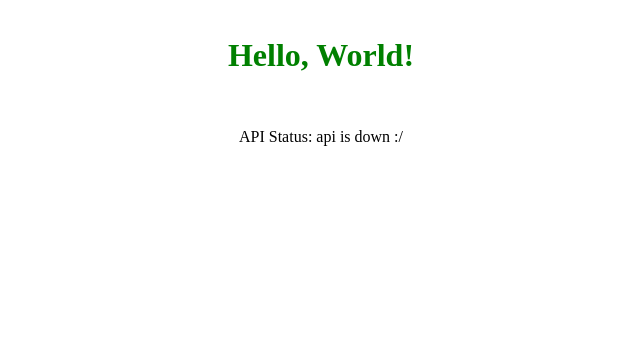
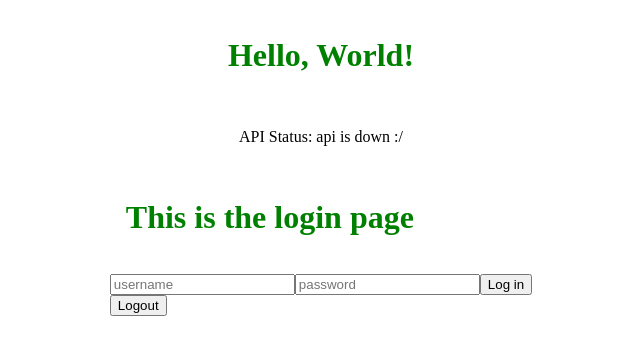
Before and after one commit to timDeHof/PawnShop-Galaxyv2.0, a React (Create React App) app: page / in a window 1280 px wide. Shown: the top 354 px of the page, without its empty margins (319-959 px from the left). Built offline with nearby package versions, Linux system fonts and the light colour scheme; no server answers.

Commit message:
had code review

```diff
--- a/package.json
+++ b/package.json
@@ -33,7 +33,7 @@
     "prisma": "^3.12.0",
     "react": "^16.13.1",
     "react-dom": "^16.13.1",
-    "react-router-dom": "^5.2.0",
+    "react-router-dom": "^6.3.0",
     "react-scripts": "^3.4.1"
   },
   "devDependencies": {
--- a/src/components/App.js
+++ b/src/components/App.js
@@ -4,6 +4,7 @@ import React, { useState, useEffect } from "react";
 // where each adapter fetches specific info from our express server's /api route
 import { fetchUser, getAPIHealth, getUsers } from "../axios-services";
 import "../style/App.css";
+import Login from "./Login";
 
 const App = () => {
   const [APIHealth, setAPIHealth] = useState("");
@@ -28,6 +29,7 @@ const App = () => {
     <div className="app-container">
       <h1>Hello, World!</h1>
       <p>API Status: {APIHealth}</p>
+      <Login />
     </div>
   );
 };
--- a/src/components/AuthProvider.jsx
+++ b/src/components/AuthProvider.jsx
@@ -1,4 +1,4 @@
-import { useState, useEffect } from "react";
+import React, { useState, useEffect } from "react";
 import AuthContext from "../AuthContext";
 import { fetchUser } from "../axios-services";
 const AuthProvider = ({ children }) => {
--- /dev/null
+++ b/src/components/Login.jsx
@@ -0,0 +1,67 @@
+import React, { useState } from "react";
+import { loginUser } from "../api/user";
+import useAuth from "../hooks/useAuth";
+
+function Login() {
+  const { setToken, setUser, setIsLoggedIn } = useAuth();
+  const [username, setUserName] = useState("");
+  const [password, setPassword] = useState("");
+
+  return (
+    <div className="login">
+      <h1>This is the login page</h1>
+      <form
+        className="form"
+        onSubmit={async (ev) => {
+          ev.preventDefault();
+
+          const result = await loginUser(username, password);
+
+          localStorage.setItem("token", result.token);
+          setToken(result.token);
+          // {
+          //   result.success ? setIsLoggedIn(true) : setIsLoggedIn(false);
+          // }
+
+          setUserName("");
+          setPassword("");
+          setIsLoggedIn(true);
+        }}
+      >
+        <input
+          value={username}
+          type="text"
+          placeholder="username"
+          onChange={(ev) => {
+            setUserName(ev.target.value);
+          }}
+          min="10"
+          required
+        />
+        <input
+          value={password}
+          type="password"
+          placeholder="password"
+          onChange={(ev) => {
+            setPassword(ev.target.value);
+          }}
+          min="10"
+          required
+        />
+        <button type="submit">Log in</button>
+      </form>
+      <button
+        onClick={() => {
+          localStorage.removeItem("token");
+          setToken(null);
+          setUser({});
+          setIsLoggedIn(false);
+        }}
+      >
+        Logout
+      </button>
+    </div>
+  );
+}
+
+export default Login;
--- a/src/index.js
+++ b/src/index.js
@@ -1,8 +1,17 @@
-import React from 'react';
-import ReactDOM from 'react-dom';
-import { App } from './components';
+import React from "react";
+import ReactDOM from "react-dom";
+import { App } from "./components";
+import AuthProvider from "./components/AuthProvider";
+import { BrowserRouter as Router } from "react-router-dom";
 // css stylesheets can be created for each component
 // place them in the src/style directory, and import them like this:
-import './style/index.css';
+import "./style/index.css";
 
-ReactDOM.render(<App />, document.getElementById('root'));
+ReactDOM.render(
+  <Router>
+    <AuthProvider>
+      <App />
+    </AuthProvider>
+  </Router>,
+  document.getElementById("root")
+);
```
Also changed, not shown: 1 other file (tests, documents, lock files or other folders).
